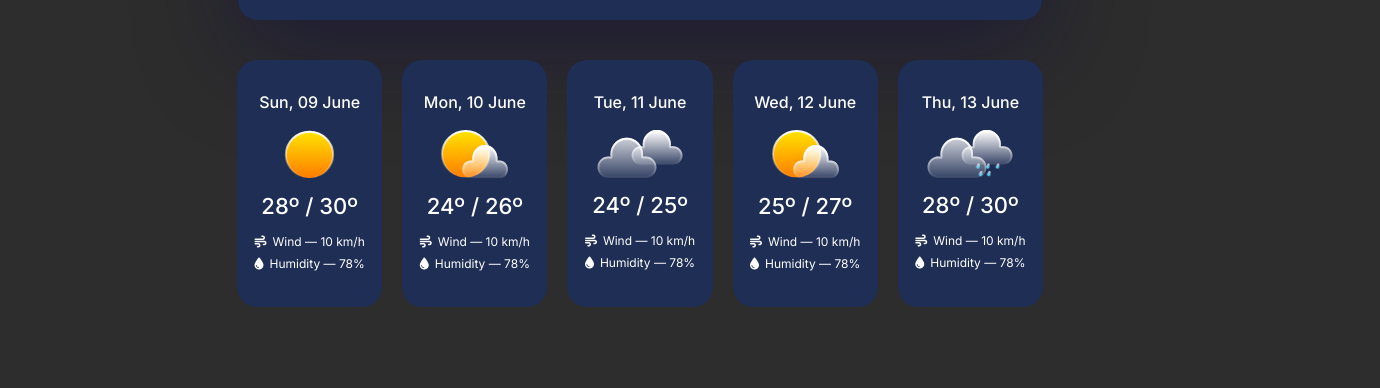
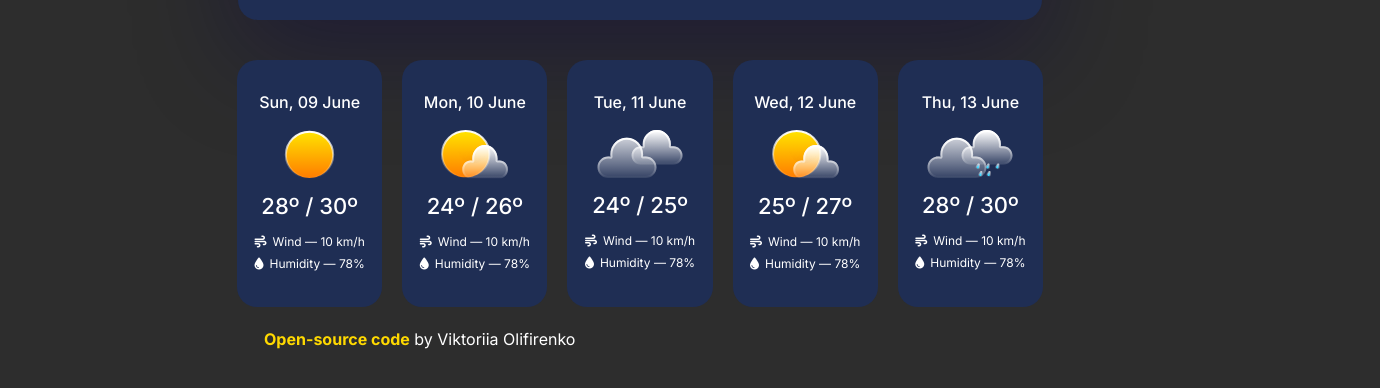
Before and after one commit to viktoriiaolli/weather-app, a plain HTML site: page index.html in a window 1280 px wide. Shown: the part 386-774 px from the top of the page, 1380 px wide, since content can reach past the window. Drawn offline with nearby package versions, Linux system fonts and the light colour scheme; no server answers.

Commit message:
add span with link to repository

```diff
--- a/index.html
+++ b/index.html
@@ -170,6 +170,14 @@
           </div>
         </div>
       </div>
+      <span class="coded-by white-color"
+        ><a
+          class="white-color"
+          href="https://github.com/viktoriiaolli/weather-app"
+          >Open-source code</a
+        >
+        by Viktoriia Olifirenko</span
+      >
     </div>
     <script src="src/index.js"></script>
   </body>
--- a/src/style.css
+++ b/src/style.css
@@ -164,3 +164,17 @@ h3 {
   margin: 40px 10px 0;
   padding: 30px 0 30px;
 }
+
+.coded-by {
+  display: block;
+  margin-top: 20px;
+  position: relative;
+  left: 182px;
+  font-size: 16px;
+}
+
+.coded-by a {
+  text-decoration: none;
+  font-weight: bold;
+  color: #ffd900;
+}
```
